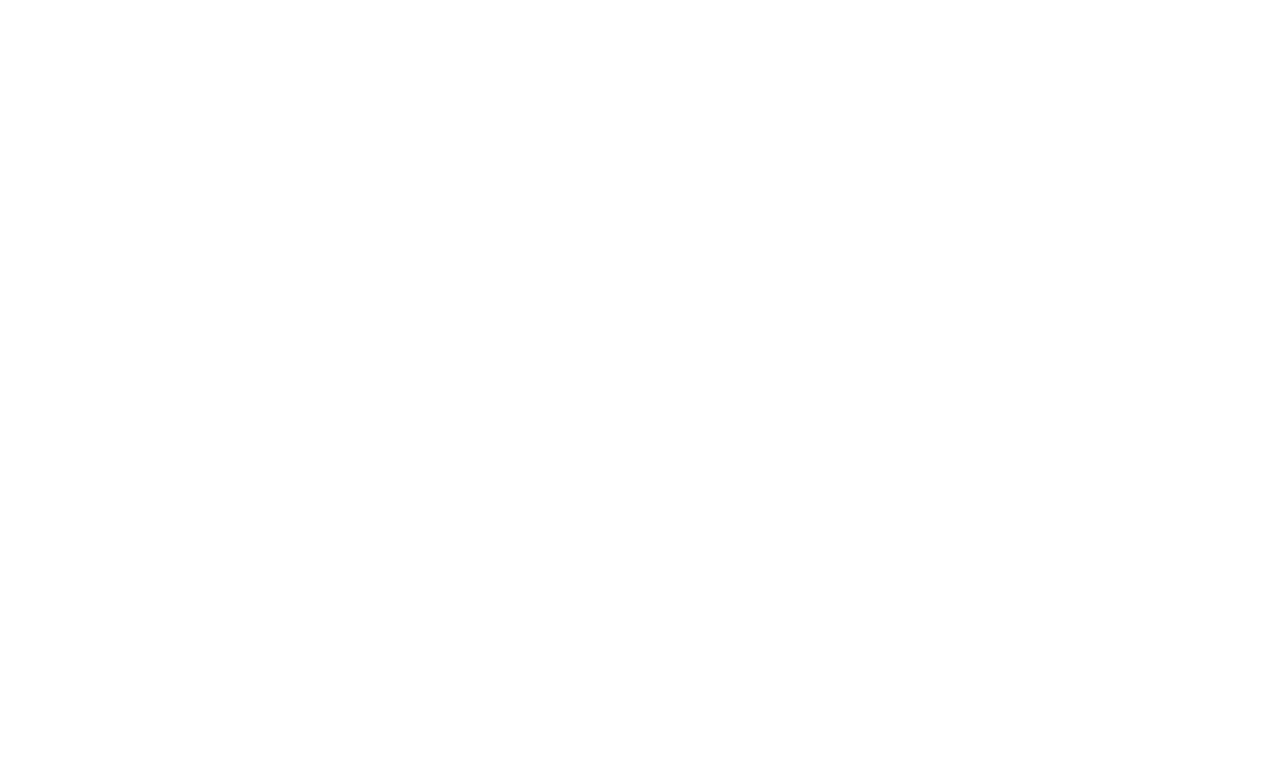
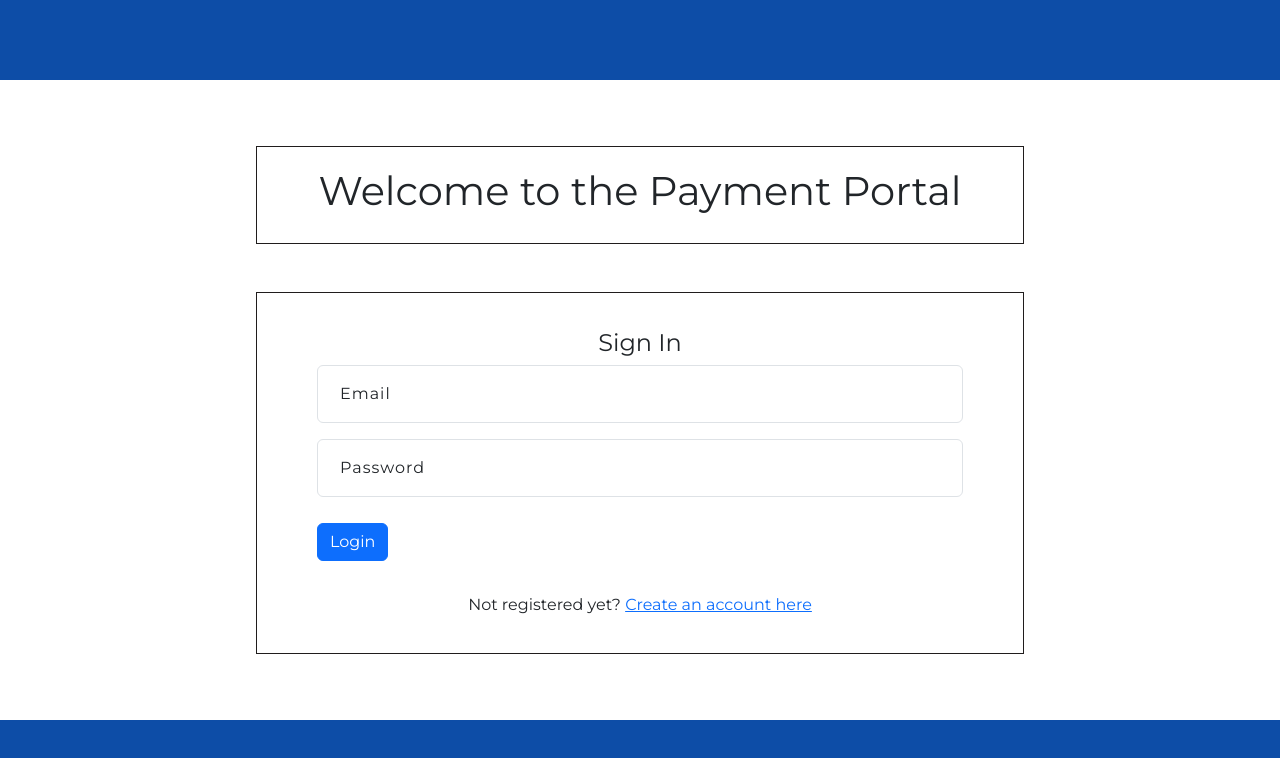
Before and after one commit to TanzeelFaisal/payment-portal, a React (Create React App) app: page / in a window 1280 px wide. Before the commit this address had no page. Shown: the top 758 px of the page. Built offline with nearby package versions, Linux system fonts and the light colour scheme.

Commit message:
modified scripts for accessing apis to fetch and post data to db

```diff
--- a/src/components/App/App.js
+++ b/src/components/App/App.js
@@ -1,5 +1,6 @@
 import './App.css';
 import { BrowserRouter, Routes, Route } from 'react-router-dom';
+import Home from '../../containers/Home/home'
 import PaymentType from '../../containers/PaymentType/paymentType'
 import PaymentDetails from '../../containers/PaymentDetails/paymentDetails'
 
@@ -7,8 +8,9 @@
   return (
     <BrowserRouter>
         <Routes>
-          <Route path="/select-payment" element={<PaymentType />} />
-          <Route path="/payment-details" element={<PaymentDetails />} />
+          <Route path="/" element={< Home />} />
+          <Route path="/select-payment" element={< PaymentType />} />
+          <Route path="/payment-details" element={< PaymentDetails />} />
         </Routes>
     </BrowserRouter>
   );
--- /dev/null
+++ b/src/containers/Home/home.js
@@ -0,0 +1,78 @@
+import React, { useState } from 'react';
+import { Link, useNavigate } from 'react-router-dom';
+import Layout from '../../components/Layout/Layout';
+
+function Home() {
+  const [email, setEmail] = useState('');
+  const [password, setPassword] = useState('');
+  const navigate = useNavigate(); // Use navigate hook for navigation
+
+  const handleInputChange = (event, setStateFunction) => {
+    setStateFunction(event.target.value);
+  };
+
+  const handleSubmit = async () => {
+    try {
+      const response = await fetch('http://localhost:3001/login', {
+        method: 'POST',
+        headers: {
+          'Content-Type': 'application/json'
+        },
+        body: JSON.stringify({
+          email: email,
+          password: password
+        })
+      });
+
+      if (response.ok) {
+        const data = await response.json();
+        localStorage.setItem('userEmail', email);
+        navigate('/payment-type');
+      } else {
+        const errorData = await response.json();
+        alert(errorData.error);
+      }
+    } catch (error) {
+      console.error('Error during login:', error);
+      alert('An error occurred during login');
+    }
+  };
+
+  return (
+    <Layout>
+      <div className="text-center container mb-5">
+        <h1>Welcome to the Payment Portal</h1>
+      </div>
+      <div className="text-center container">
+        <div className="row details-container mt-3">
+          <div className='col-lg-12 mb-3'>
+            <h4>Sign In</h4>
+            <form>
+              <div className='form-floating mb-3'>
+                <input type="text" className="form-control" id="email" placeholder='Email' onChange={(e) => handleInputChange(e, setEmail)}/>
+                <label htmlFor="Email">Email</label>
+              </div>
+              <div className='form-floating mb-3'>
+                <input type="password" className="form-control" id="password" placeholder='Password' onChange={(e) => handleInputChange(e, setPassword)}/>
+                <label htmlFor="password">Password</label>
+              </div>
+              <div className="d-flex justify-content-between align-items-center">
+                {/* <Link to="/forgot-password">Forgot your password?</Link> */}
+                <button className="btn btn-primary" type="button" onClick={handleSubmit}>
+                  Login
+                </button>
+              </div>
+            </form>
+          </div>
+        </div>
+        <div className="row mt-3">
+          <div className='col'>
+            <p>Not registered yet? <Link to="/payment-details">Create an account here</Link></p>
+          </div>
+        </div>
+      </div>
+    </Layout>
+  );
+}
+
+export default Home;
--- a/src/containers/PaymentDetails/paymentDetails.js
+++ b/src/containers/PaymentDetails/paymentDetails.js
@@ -1,19 +1,63 @@
 import React, { useState } from 'react';
 import { Navigate } from 'react-router-dom';
-import './paymentDetails.css'
-import Layout from '../../components/Layout/Layout'
+import Layout from '../../components/Layout/Layout';
 
 function PaymentDetails() {
-    const [selectedRelation, setSelectedRelation] = useState('');
+    const [passwordMatchError, setPasswordMatchError] = useState(false);
+    const [formData, setFormData] = useState({
+        studentName: '',
+        studentRegNo: '',
+        studentEmail: '',
+        studentCNIC: '',
+        password: '',
+        confirmPassword: '',
+        program: '',
+        term: '',
+        relation: ''
+    });
+
     const [redirect, setRedirect] = useState(false);
 
-    const handleRelationChange = (event) => {
-        setSelectedRelation(event.target.value)
+    const handleInputChange = (event) => {
+        const { name, value } = event.target;
+        setFormData({ ...formData, [name]: value });
     };
 
-    const handleSubmit = () => {
-        setRedirect(true)
+    const handleSubmit = async () => {
+        if (formData.password !== formData.confirmPassword) {
+            setPasswordMatchError(true);
+            alert('Passwords do not match');
+            return;
+        }
+
+        if (!formData.studentName || !formData.studentRegNo || !formData.studentEmail || !formData.studentCNIC || !formData.password || !formData.confirmPassword || !formData.program || !formData.term || !formData.relation) {
+            alert('Please fill out all required fields.');
+            console.log(formData)
+            return;
+        }
+
+        try {
+            const response = await fetch('http://localhost:3001/submit-payment-details', {
+                method: 'POST',
+                headers: {
+                    'Content-Type': 'application/json'
+                },
+                body: JSON.stringify(formData)
+            });
+            if (!response.ok) {
+                const errorData = await response.json();
+                throw new Error(errorData.error || 'Failed to submit payment details');
+            }
+            setRedirect(true);
+        } catch (error) {
+            console.error('Error submitting payment details:', error.message);
+            alert('Failed to submit payment details. Please try again.');
+        }
     };
+
+    if (redirect) {
+        return <Navigate to='/' />;
+    }
 
     return (
         <Layout>
@@ -23,53 +67,54 @@
             <div className="container mt-5">
                 <div className="row details-container">
                     <div className='col-lg-6 mb-3 form-floating'>
-                        <input type="text" className="form-control" id="studentName" placeholder='name'/>
-                        <label for="studentName">Student Name:</label>
+                        <input type="text" className="form-control" id="studentName" name="studentName" placeholder='Student Name' onChange={(e) => handleInputChange(e)}/>
+                        <label htmlFor="studentName">Student Name:</label>
                     </div>
                     <div className='col-lg-6 mb-3 form-floating'>
-                        <input type="text" className="form-control" id="studentRegNo" placeholder='name'/>
-                        <label for="studentRegNo">Student Registration No:</label>
+                        <input type="text" className="form-control" id="studentRegNo" name="studentRegNo" placeholder='Student Registration No' onChange={(e) => handleInputChange(e)} required/>
+                        <label htmlFor="studentRegNo">Student Registration No:</label>
                     </div>
                     <div className='col-lg-6 mb-3 form-floating'>
-                        <input type="text" className="form-control" id="studentEmail" placeholder='name'/>
-                        <label for="studentEmail">Student Email:</label>
+                        <input type="email" className="form-control" id="studentEmail" name="studentEmail" placeholder='Student Email' onChange={(e) => handleInputChange(e)} required/>
+                        <label htmlFor="studentEmail">Student Email:</label>
                     </div>
                     <div className='col-lg-6 mb-3 form-floating'>
-                        <input type="text" className="form-control" id="studentCNIC" placeholder='name'/>
-                        <label for="studentCNIC">Student CNIC:</label>
+                        <input type="text" className="form-control" id="studentCNIC" name="studentCNIC" placeholder='Student CNIC' onChange={(e) => handleInputChange(e)} required/>
+                        <label htmlFor="studentCNIC">Student CNIC:</label>
                     </div>
                     <div className='col-lg-6 mb-3 form-floating'>
-                        <input type="password" className="form-control" id="password" placeholder='name'/>
-                        <label for="password">Password:</label>
+                        <input type="password" className={`form-control ${passwordMatchError && 'is-invalid'}`} id="password" name="password" placeholder='Password' onChange={(e) => handleInputChange(e)} required/>
+                        <label htmlFor="password">Password:</label>
                     </div>
                     <div className='col-lg-6 mb-3 form-floating'>
-                        <input type="password" className="form-control" id="confirmPassword" placeholder='name'/>
-                        <label for="confirmPassword">Confirm Password:</label>
+                        <input type="password" className={`form-control ${passwordMatchError && 'is-invalid'}`} id="confirmPassword" name="confirmPassword" placeholder='Confirm Password' onChange={(e) => handleInputChange(e)} required/>
+                        <label htmlFor="confirmPassword">Confirm Password:</label>
                     </div>
                     <div className='mb-3'>
                         <span className='input-group-text text-center'>Payment secured with STRIPE via Askari and Habib bank ltd.</span>
                     </div>
                     <div className='col-lg-6 mb-3 form-floating'>
-                        <input type="text" className="form-control" id="program" placeholder='name'/>
-                        <label for="program">Programs (Degree):</label>
+                        <input type="text" className="form-control" id="program" name="program" placeholder='Program' onChange={(e) => handleInputChange(e)} required/>
+                        <label htmlFor="program">Programs (Degree):</label>
                     </div>
                     <div className='col-lg-6 mb-3 form-floating'>
-                        <input type="text" className="form-control" id="term" placeholder='name'/>
-                        <label for="term">Term:</label>
+                        <input type="text" className="form-control" id="term" name="term" placeholder='Term' onChange={(e) => handleInputChange(e)} required/>
+                        <label htmlFor="term">Term:</label>
                     </div>
                 </div>
                 <div className="text-center"><h4><label htmlFor="relation">Relation</label></h4></div>
-                <select className="form-select" name="relation" id="relation" value={selectedRelation} onChange={handleRelationChange}>
+                <select className="form-select" name="relation" id="relation" onChange={(e) => handleInputChange(e)} required>
                     <option value="">Select Relationship with Student</option>
                     <option value="self">Self</option>
                     <option value="father">Father</option>
                     <option value="brother">Brother</option>
                     <option value="mother">Mother</option>
                 </select>
-                <div className='d-flex justify-content-center'>
-                    <button class="btn w-50 btn-dark mt-3" type="button" onClick={handleSubmit}>Submit</button>
+                <div className="d-flex justify-content-center">
+                    <button className="btn w-50 btn-dark mt-3" type="button" onClick={handleSubmit}>
+                        Submit
+                    </button>
                 </div>
-                { redirect && < Navigate to='/'/> }
             </div>
         </Layout>
     );
```
Also changed, not shown: src/containers/PaymentType/paymentType.js (+43 -30 lines), src/containers/PaymentDetails/paymentDetails.css (deleted).
